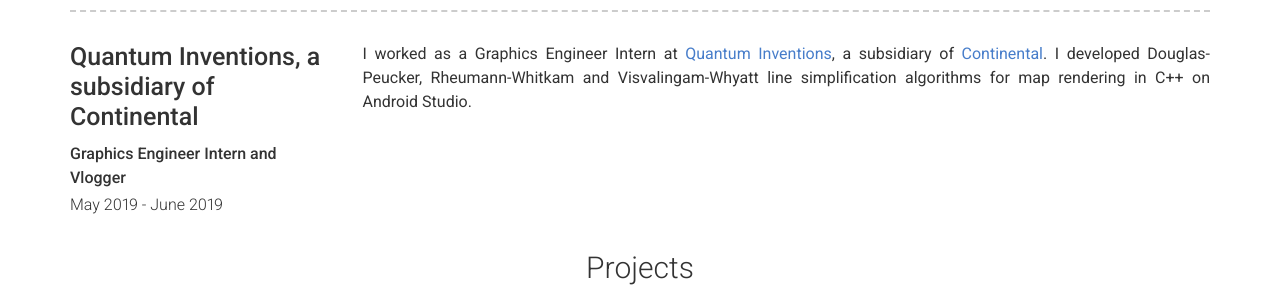
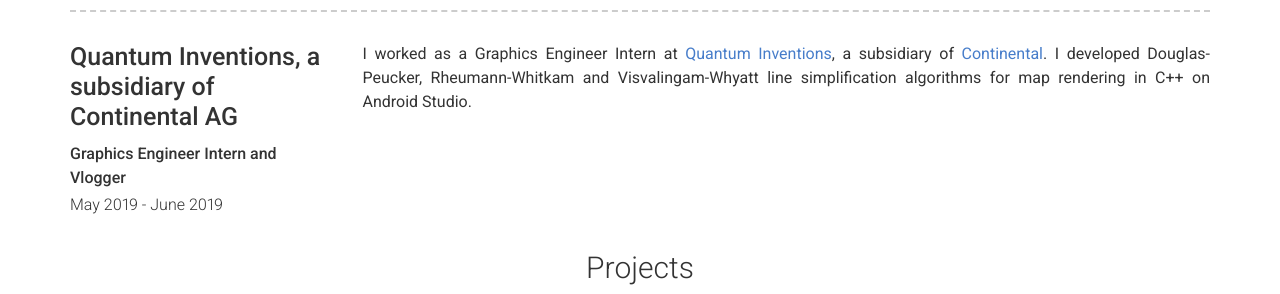
Before and after one commit to AnuKritiW/modern-resume-theme-site, a Jekyll site: the page built from index.md, in a window 1280 px wide and 900 px high, scrolled down 856 px. Shown: the part 218-512 px from the top of the window. Built offline with Jekyll 4.4.1, drawn with Linux system fonts in a browser that asks for light colours.

```diff
--- a/_data/experience.yml
+++ b/_data/experience.yml
@@ -1,4 +1,4 @@
-- company: Quantum Inventions, a subsidiary of Continental
+- company: Quantum Inventions, a subsidiary of Continental AG
   # link: boringcompany.com
   job_title: Graphics Engineer Intern and Vlogger
   dates: May 2019 - June 2019
```
